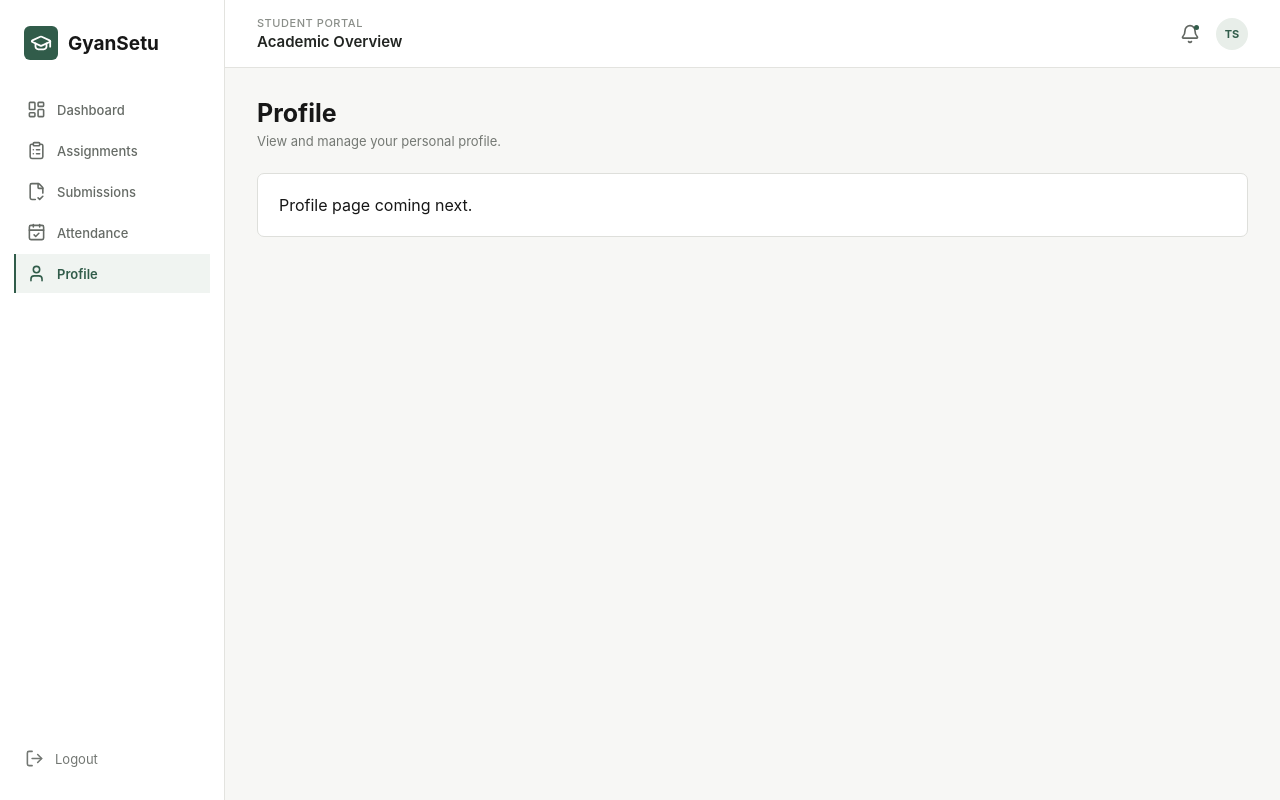
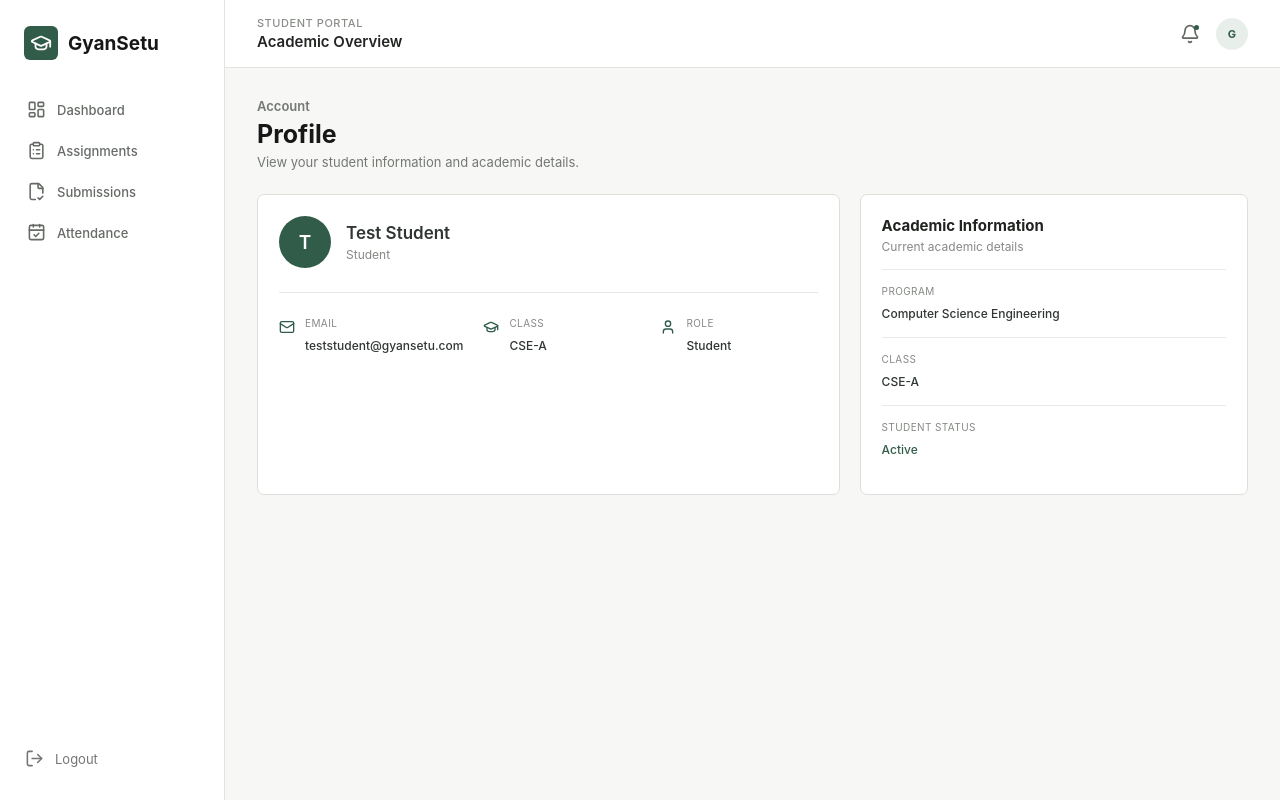
Before and after one commit to gauravu82274927/GyanSetu, a React app in the folder frontend/frontend/: page /student/profile in a window 1280 px wide. Built offline with nearby package versions, Linux system fonts and the light colour scheme; the HTML template or start-up script is replaced by a standard one.

Commit message:
Move student profile to avatar menu

```diff
--- a/frontend/frontend/src/components/Sidebar.jsx
+++ b/frontend/frontend/src/components/Sidebar.jsx
@@ -30,11 +30,6 @@ function Sidebar() {
             name: "Attendance",
             path: "/student/attendance",
             icon: CalendarCheck
-        },
-        {
-            name: "Profile",
-            path: "/student/profile",
-            icon: User
         }
     ];
 
--- a/frontend/frontend/src/components/Topbar.jsx
+++ b/frontend/frontend/src/components/Topbar.jsx
@@ -1,4 +1,5 @@
 import { Bell } from "lucide-react";
+import { Link } from "react-router-dom";
 
 function Topbar() {
     return (
@@ -14,9 +15,9 @@ function Topbar() {
                     <span></span>
                 </button>
 
-                <div className="avatar">
-                    TS
-                </div>
+                <Link to="/student/profile" className="avatar-link">
+                    <div className="avatar">G</div>
+                </Link>
             </div>
         </header>
     );
--- a/frontend/frontend/src/index.css
+++ b/frontend/frontend/src/index.css
@@ -1473,3 +1473,125 @@ button {
         padding: 13px 15px;
     }
 }
+
+.profile-layout {
+    display: grid;
+    grid-template-columns: minmax(0, 1.5fr) minmax(280px, 1fr);
+    gap: 20px;
+}
+
+.profile-main-card,
+.profile-academic-card {
+    min-width: 0;
+}
+
+.profile-heading {
+    display: flex;
+    align-items: center;
+    gap: 15px;
+}
+
+.profile-avatar {
+    width: 52px;
+    height: 52px;
+    display: flex;
+    align-items: center;
+    justify-content: center;
+    background: #315c4a;
+    color: #fff;
+    border-radius: 50%;
+    font-size: 19px;
+    font-weight: 600;
+}
+
+.profile-heading h2 {
+    margin: 0 0 4px;
+    color: #303632;
+    font-size: 17px;
+    font-weight: 600;
+}
+
+.profile-heading p {
+    margin: 0;
+    color: #858984;
+    font-size: 12px;
+}
+
+.profile-divider {
+    height: 1px;
+    background: #e5e7e3;
+    margin: 24px 0;
+}
+
+.profile-details {
+    display: grid;
+    grid-template-columns: repeat(3, 1fr);
+    gap: 20px;
+}
+
+.profile-detail {
+    display: flex;
+    align-items: flex-start;
+    gap: 10px;
+}
+
+.profile-detail > svg {
+    flex-shrink: 0;
+    margin-top: 2px;
+    color: #315c4a;
+}
+
+.profile-detail span,
+.academic-item span {
+    display: block;
+    margin-bottom: 5px;
+    color: #858984;
+    font-size: 10px;
+    text-transform: uppercase;
+    letter-spacing: 0.04em;
+}
+
+.profile-detail strong,
+.academic-item strong {
+    color: #303632;
+    font-size: 12px;
+    font-weight: 500;
+}
+
+.academic-item {
+    padding: 15px 0;
+    border-bottom: 1px solid #e8e9e6;
+}
+
+.academic-item:first-of-type {
+    padding-top: 20px;
+}
+
+.academic-item:last-child {
+    border-bottom: none;
+}
+
+.active-status {
+    color: #315c4a !important;
+}
+
+@media (max-width: 800px) {
+    .profile-layout {
+        grid-template-columns: 1fr;
+    }
+
+    .profile-details {
+        grid-template-columns: 1fr;
+        gap: 16px;
+    }
+}
+
+.avatar-link {
+    display: inline-flex;
+    text-decoration: none;
+}
+
+.avatar-link:hover .avatar {
+    opacity: 0.85;
+    cursor: pointer;
+}
--- a/frontend/frontend/src/pages/student/StudentProfile.jsx
+++ b/frontend/frontend/src/pages/student/StudentProfile.jsx
@@ -1,8 +1,9 @@
+import { Mail, GraduationCap, User } from "lucide-react";
 import Sidebar from "../../components/Sidebar";
 import Topbar from "../../components/Topbar";
-import PageHeader from "../../components/PageHeader";
+import { student } from "../../data/mockData";
 
-function StudentAssignments() {
+function StudentProfile() {
     return (
         <div className="app-layout">
             <Sidebar />
@@ -11,13 +12,83 @@ function StudentAssignments() {
                 <Topbar />
 
                 <section className="page-content">
-                    <PageHeader
-                        title="Profile"
-                        description="View and manage your personal profile."
-                    />
+                    <div className="page-header">
+                        <div>
+                            <p className="welcome-label">Account</p>
+                            <h1>Profile</h1>
+                            <p>
+                                View your student information and academic details.
+                            </p>
+                        </div>
+                    </div>
 
-                    <div className="content-card">
-                        Profile page coming next.
+                    <div className="profile-layout">
+                        <section className="content-card profile-main-card">
+                            <div className="profile-heading">
+                                <div className="profile-avatar">
+                                    {student.name.charAt(0)}
+                                </div>
+
+                                <div>
+                                    <h2>{student.name}</h2>
+                                    <p>Student</p>
+                                </div>
+                            </div>
+
+                            <div className="profile-divider" />
+
+                            <div className="profile-details">
+                                <div className="profile-detail">
+                                    <Mail size={16} />
+                                    <div>
+                                        <span>Email</span>
+                                        <strong>{student.email}</strong>
+                                    </div>
+                                </div>
+
+                                <div className="profile-detail">
+                                    <GraduationCap size={16} />
+                                    <div>
+                                        <span>Class</span>
+                                        <strong>{student.className}</strong>
+                                    </div>
+                                </div>
+
+                                <div className="profile-detail">
+                                    <User size={16} />
+                                    <div>
+                                        <span>Role</span>
+                                        <strong>Student</strong>
+                                    </div>
+                                </div>
+                            </div>
+                        </section>
+
+                        <section className="content-card profile-academic-card">
+                            <div className="card-header">
+                                <div>
+                                    <h2>Academic Information</h2>
+                                    <p>Current academic details</p>
+                                </div>
+                            </div>
+
+                            <div className="academic-item">
+                                <span>Program</span>
+                                <strong>Computer Science Engineering</strong>
+                            </div>
+
+                            <div className="academic-item">
+                                <span>Class</span>
+                                <strong>{student.className}</strong>
+                            </div>
+
+                            <div className="academic-item">
+                                <span>Student status</span>
+                                <strong className="active-status">
+                                    Active
+                                </strong>
+                            </div>
+                        </section>
                     </div>
                 </section>
             </main>
@@ -25,4 +96,4 @@ function StudentAssignments() {
     );
 }
 
-export default StudentAssignments;
+export default StudentProfile;
```
